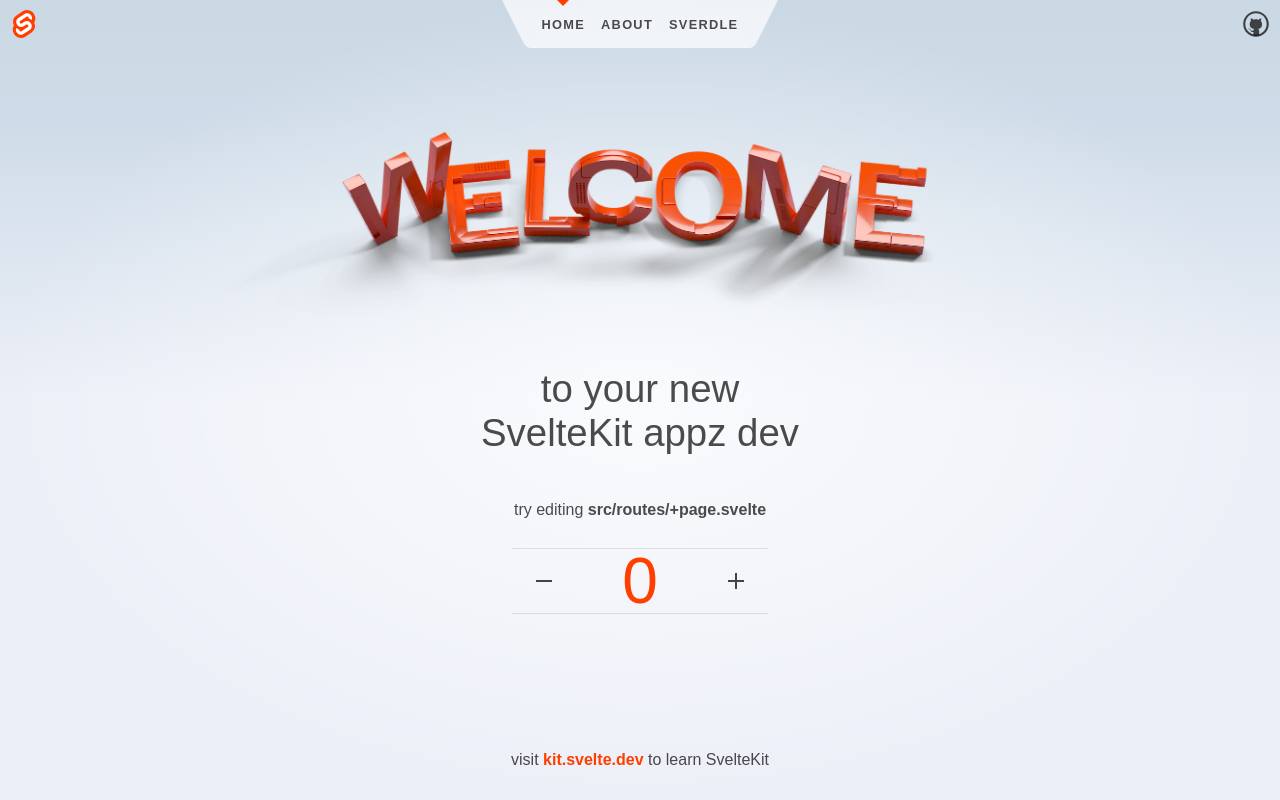
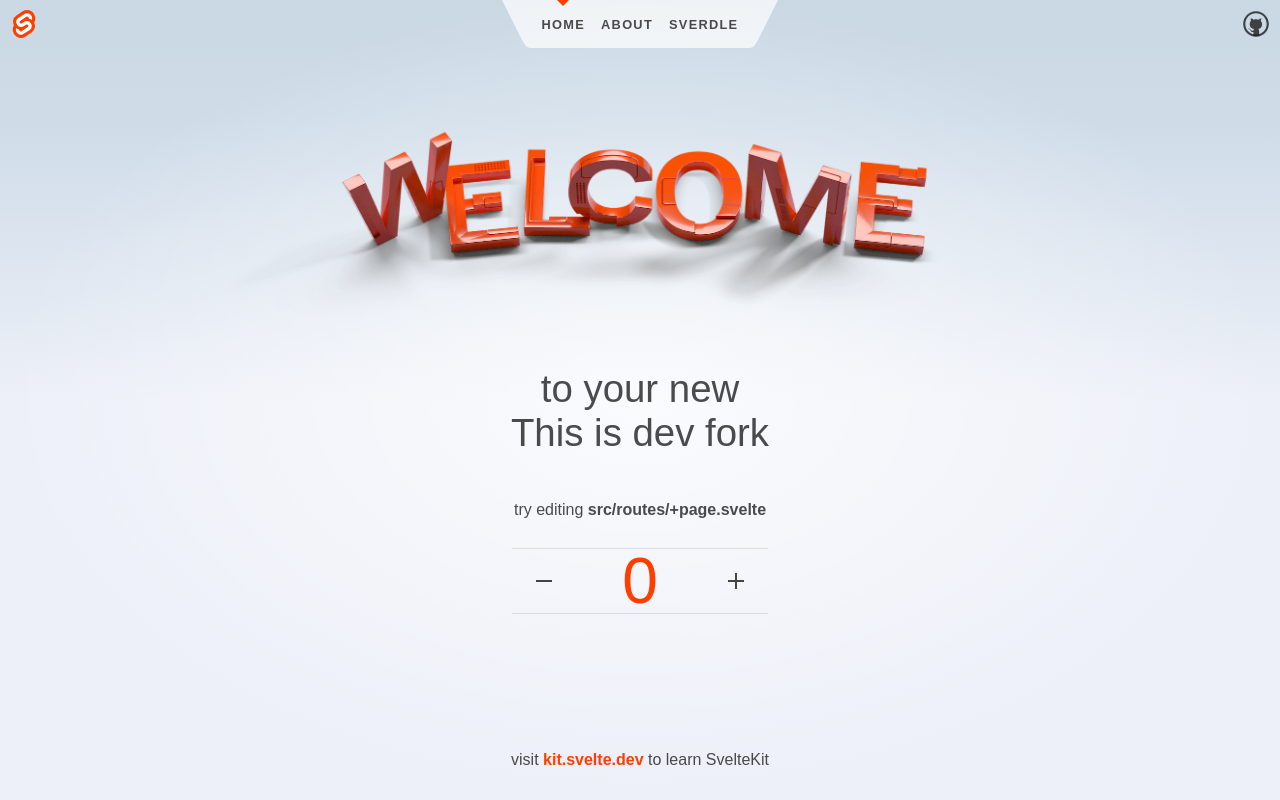
Before and after one commit to ohbob/test1, a SvelteKit app in the folder app/: page / in a window 1280 px wide. Built offline with nearby package versions, Linux system fonts and the light colour scheme.

Commit message:
Update +page.svelte

```diff
--- a/app/src/routes/+page.svelte
+++ b/app/src/routes/+page.svelte
@@ -18,7 +18,7 @@
 			</picture>
 		</span>
 
-		to your new<br />SvelteKit appz dev
+		to your new<br />This is dev fork
 	</h1>
 
 	<h2>
```
